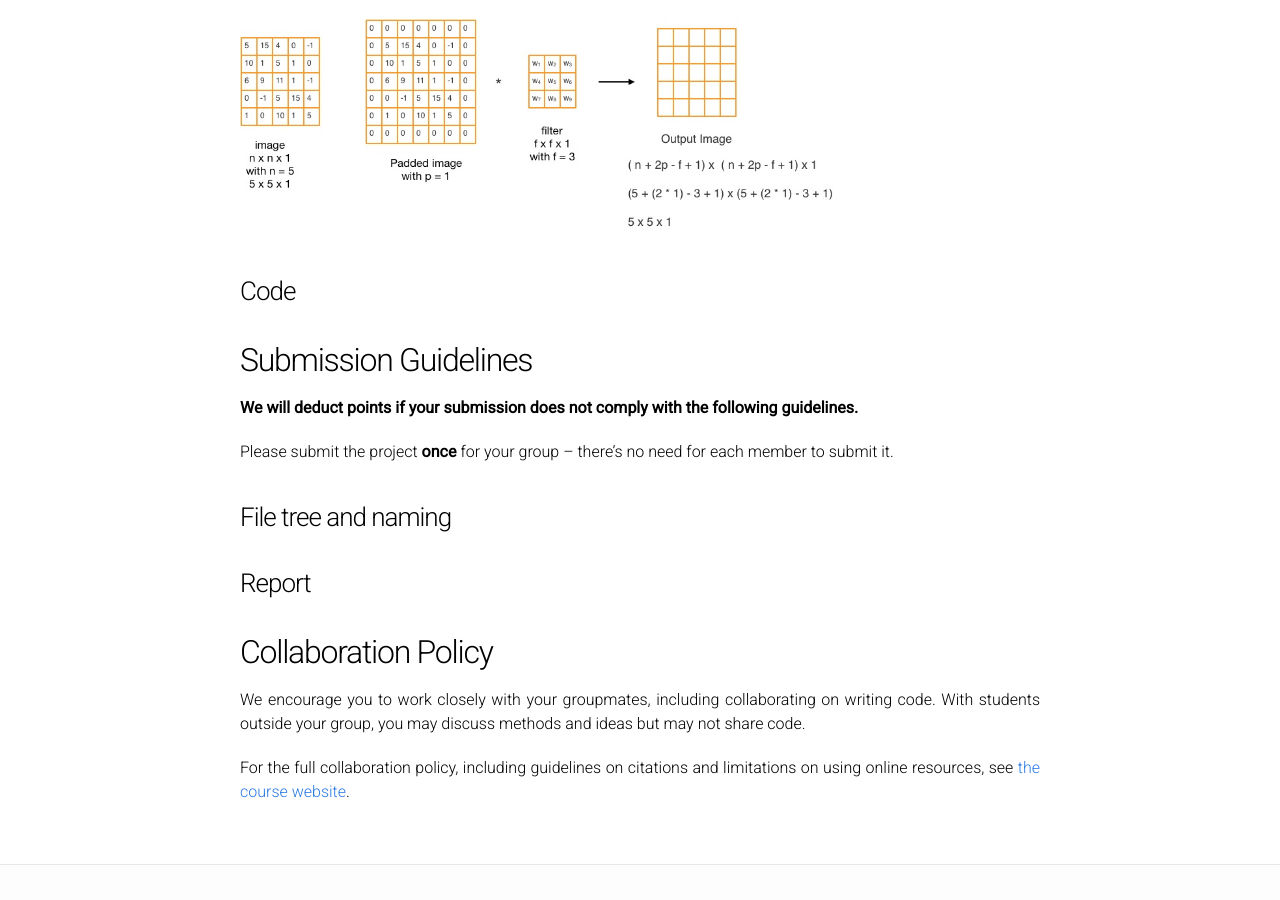
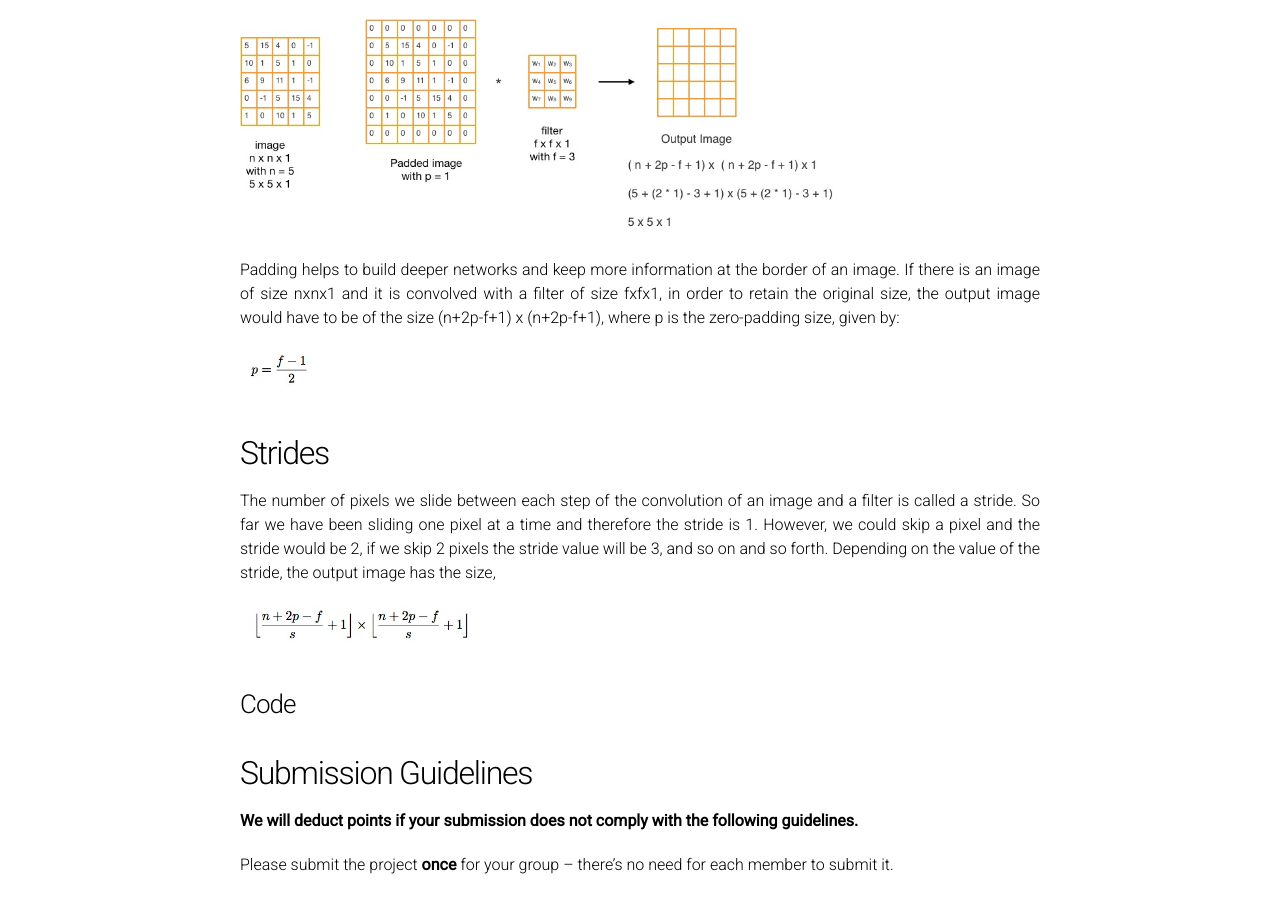
Before and after one commit to cmsc426spring2019/cmsc426spring2019.github.io, a Jekyll site: the page built from project4.md, in a window 1280 px wide and 900 px high, scrolled down 4782 px. Built offline with Jekyll 4.4.1, drawn with Linux system fonts in a browser that asks for light colours.

Commit message:
Update project4.md

```diff
--- a/project4.md
+++ b/project4.md
@@ -95,6 +95,17 @@ For example, if the input matrix is of size nxn and the filter is of size fxf, t
 You probably noticed that with convolution the image gets shrunk in size. This would be a problem in a large network. However, we can retain the size of convolution output by zero-padding the image as shown in the figure below
 
 <img src="/assets/proj4/padding.jpg" width="75%">
+
+Padding helps to build deeper networks and keep more information at the border of an image. If there is an image of size nxnx1 and it is convolved with a filter of size fxfx1, in order to retain the original size, the output image would have to be of the size (n+2p-f+1) x (n+2p-f+1), where p is the zero-padding size, given by:
+
+<img src="/assets/proj4/paddingeq.jpg" width="10%">
+
+## Strides
+The number of pixels we slide between each step of the convolution of an image and a filter is called a stride. So far we have been sliding one pixel at a time and therefore the stride is 1. However, we could skip a pixel and the stride would be 2, if we skip 2 pixels the stride value will be 3, and so on and so forth. Depending on the value of the stride, the output image has the size,
+
+<img src="/assets/proj4/strideeq.jpg" width="30%">
+
+
 ### Code
 
 <a name='sub'></a>
```
